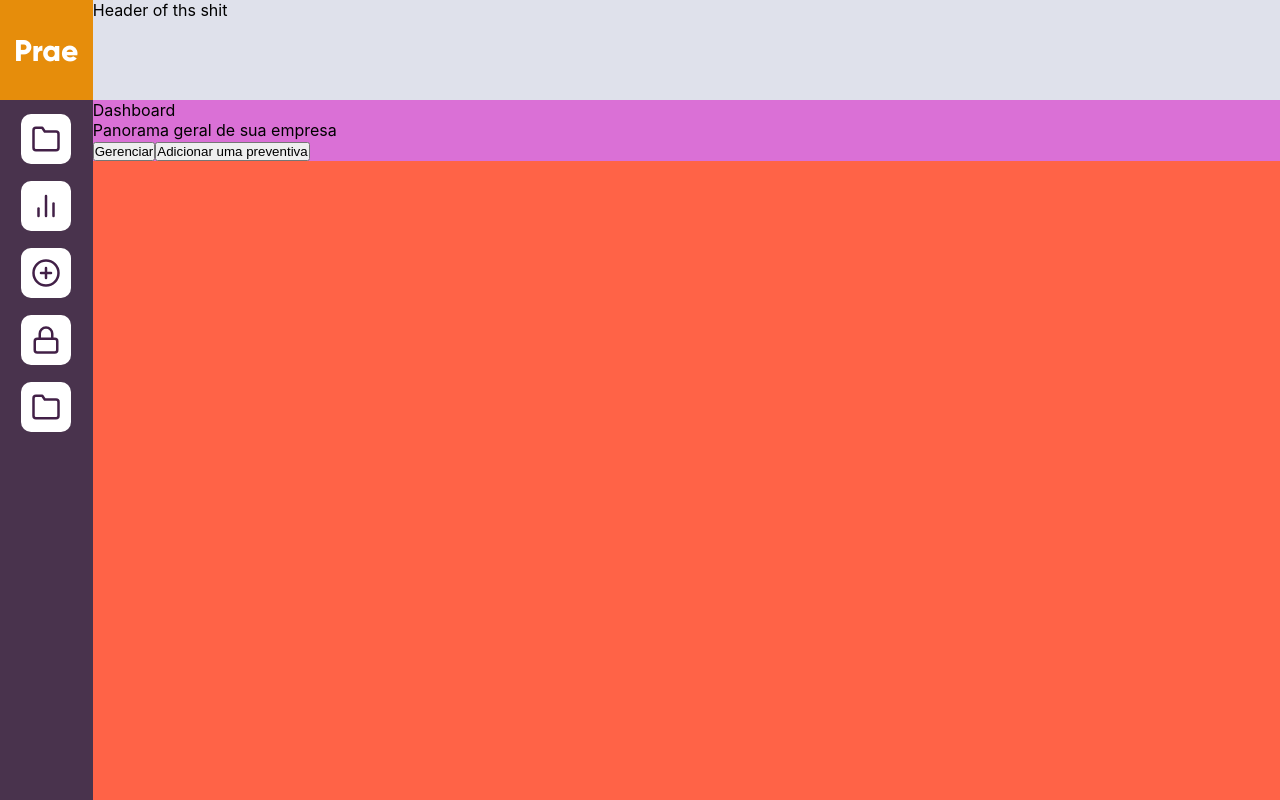
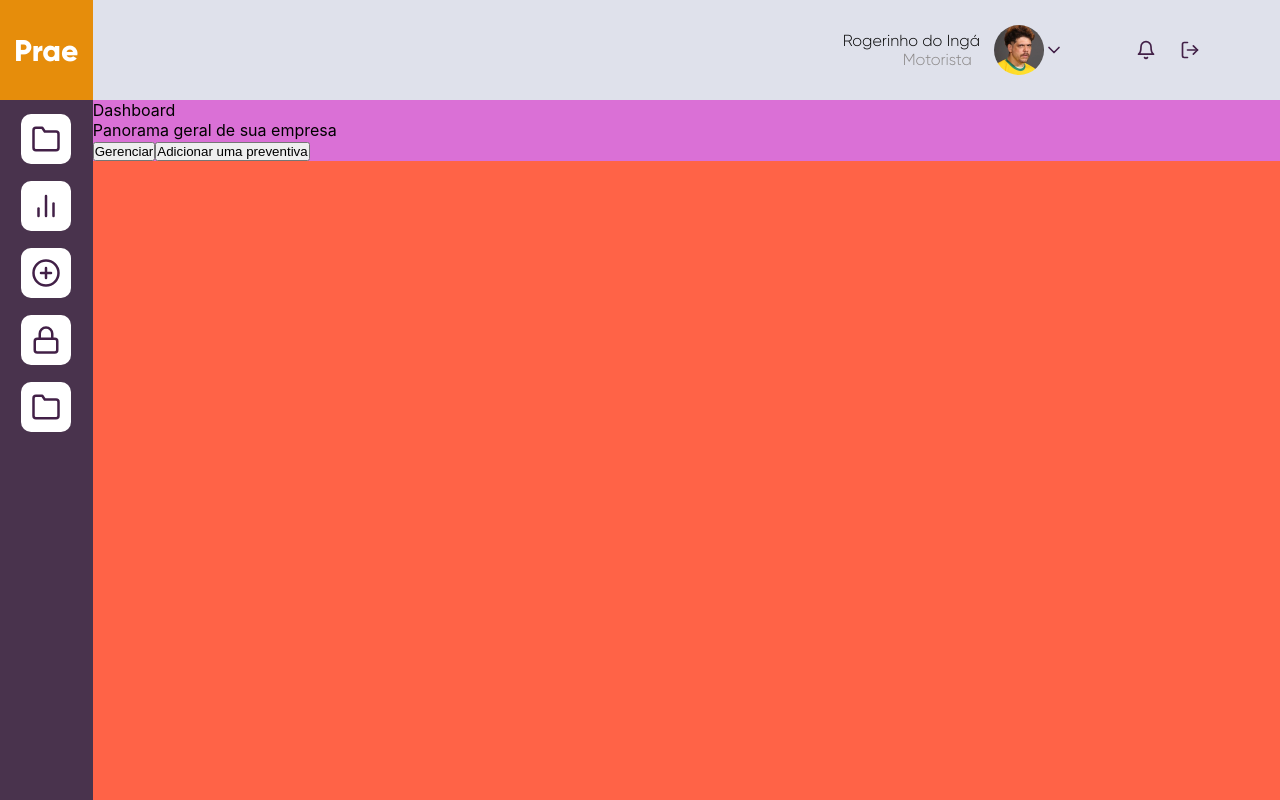
Before and after one commit to rossignolli/prae, a React (Create React App) app: page / in a window 1280 px wide. Built offline with nearby package versions, Linux system fonts and the light colour scheme.

Commit message:
User picture and menu

```diff
--- a/src/pages/Dashboard/index.js
+++ b/src/pages/Dashboard/index.js
@@ -1,5 +1,14 @@
 import React from "react";
-import { FiFolder, FiBarChart2, FiPlusCircle, FiLock } from "react-icons/fi";
+import {
+  FiFolder,
+  FiBarChart2,
+  FiPlusCircle,
+  FiLock,
+  FiChevronDown,
+  FiBell,
+  FiLogOut,
+} from "react-icons/fi";
+import Rogerinho from "../../assets/images/profile.jpg";
 
 //import {} from 'react-icons/fi'
 
@@ -44,7 +53,20 @@ export default function Dashboard() {
       </div>
 
       <div className="main-dash">
-        <div className="header">Header of ths shit</div>
+        <div className="header">
+          <div className="login-pic-container">
+            <p>
+              Rogerinho do Ingá <br /> &nbsp; &nbsp;
+              &nbsp;&nbsp;&nbsp;&nbsp;&nbsp;&nbsp;&nbsp;&nbsp;&nbsp;&nbsp;
+              <span>Motorista</span>
+            </p>
+            <img className="profile-pic" src={Rogerinho} alt="Profile Pic" />
+            <FiChevronDown size={20} color="#422047" />
+
+          </div>
+          <FiBell size={20} color="#422047" />
+          <FiLogOut size={20} color="#422047" />
+        </div>
         <div className="title-header">
           <p>Dashboard</p>
           <p>Panorama geral de sua empresa</p>
--- a/src/pages/Dashboard/styles.css
+++ b/src/pages/Dashboard/styles.css
@@ -57,12 +57,6 @@
   font-size: 30px;
 }
 
-.header {
-  background: #dfe1eb;
-  width: 100%;
-  height: 100px;
-}
-
 .main-dash {
   background: tomato;
   width: 100%;
@@ -71,3 +65,45 @@
 .title-header {
   background: orchid;
 }
+
+.header {
+  background: #dfe1eb;
+  width: 100%;
+  height: 100px;
+  display: flex;
+  align-items: center;
+  justify-content: flex-end;
+}
+
+.header img {
+  height: 50px;
+  width: 50px;
+  border-radius: 50%;
+}
+.header svg  {
+  margin-right: 24px;
+}
+
+.header svg + svg {
+  margin-right: 80px;
+}
+
+.header .login-pic-container {
+  display: flex;
+  align-items: center;
+  margin-right: 48px;
+}
+
+.header .login-pic-container p {
+  color: #000000;
+  text-decoration: none;
+  font-family: "GilroyLight";
+margin: 14px;
+}
+
+.header .login-pic-container p span {
+  color: #8b8888;
+  text-decoration: none;
+  font-family: "GilroyLight";
+
+}
```
Also changed, not shown: src/assets/images/profile.jpg (added).
